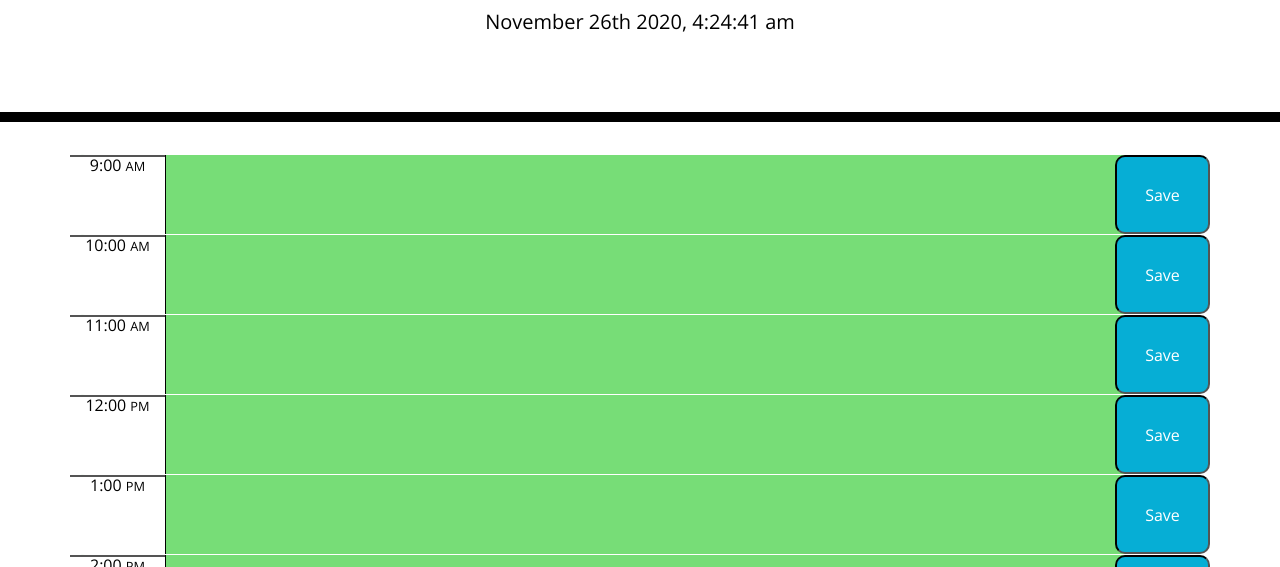
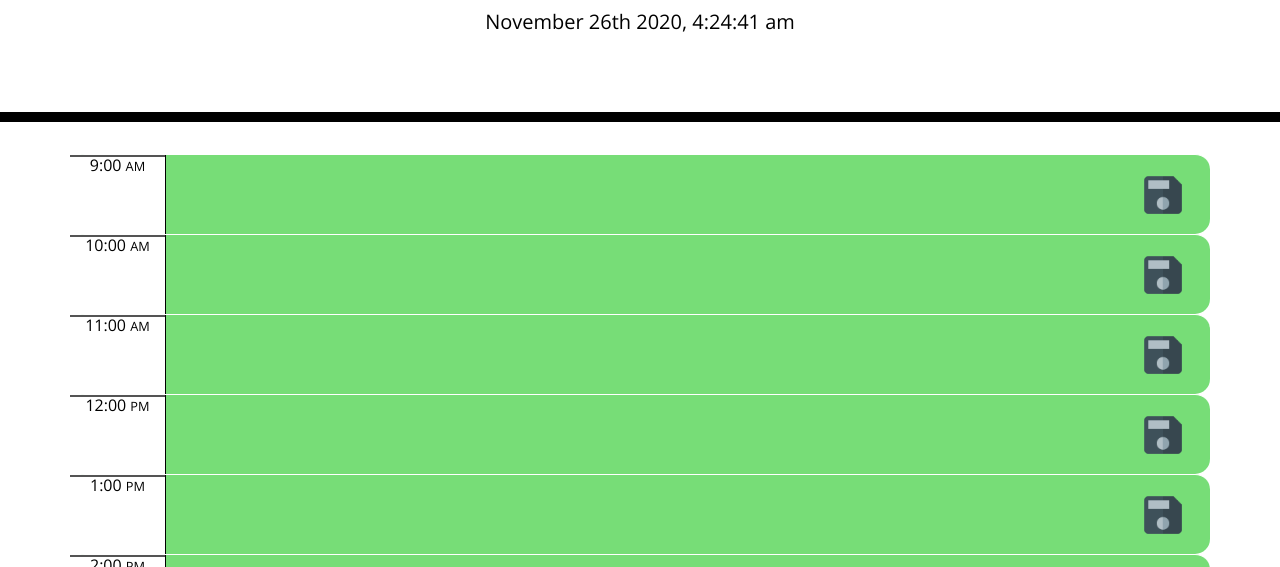
Before and after one commit to rrrossettiii/hw5-day-planner, a plain HTML site: page index.html in a window 1280 px wide. Shown: the part 182-749 px from the top of the page. Drawn offline with nearby package versions, Linux system fonts and the light colour scheme.

Commit message:
updated readme!

```diff
--- a/assets/css/style.css
+++ b/assets/css/style.css
@@ -58,13 +58,17 @@ textarea {
 }
 
 .saveBtn {
-	border: 2px inset black;
+	padding: 0%;
 	border-radius: 10px;
-	background-color: #06aed5;
 	color: white;
 }
 
-.saveBtn i:hover {
-	font-size: 20px;
+img {
+	width: 50px;
+	height: 50px;
+}
+
+img:hover {
+	transform: scale(1.5);
 	transition: all 0.3s ease-in-out;
 }
--- a/assets/js/script.js
+++ b/assets/js/script.js
@@ -57,7 +57,7 @@ function createTimeBlocks(index, currentHour, schedule) {
 	// - Create button;
 	const button = document.createElement("button");
 	button.classList.add("btn", "saveBtn", "col-md-1");
-	button.innerHTML = "Save";
+	button.innerHTML = `<img src="./assets/icons/save.ico" alt="Save Button" />`;
 	// Determine present;
 	if (index < currentHour) {
 		timeBlock.classList.add("past");
```
Also changed, not shown: assets/icons/save.ico (added), 1 other file.
